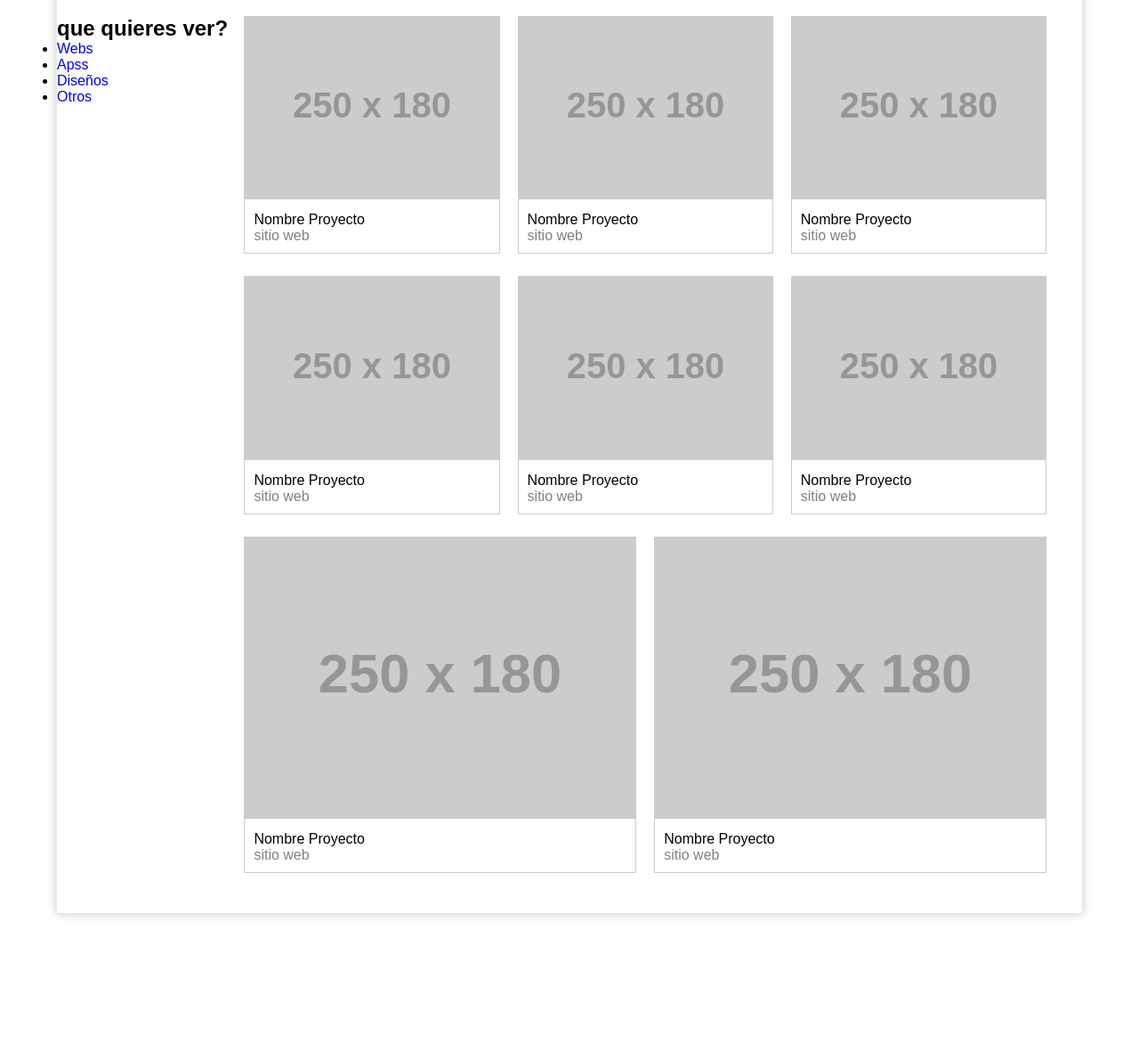
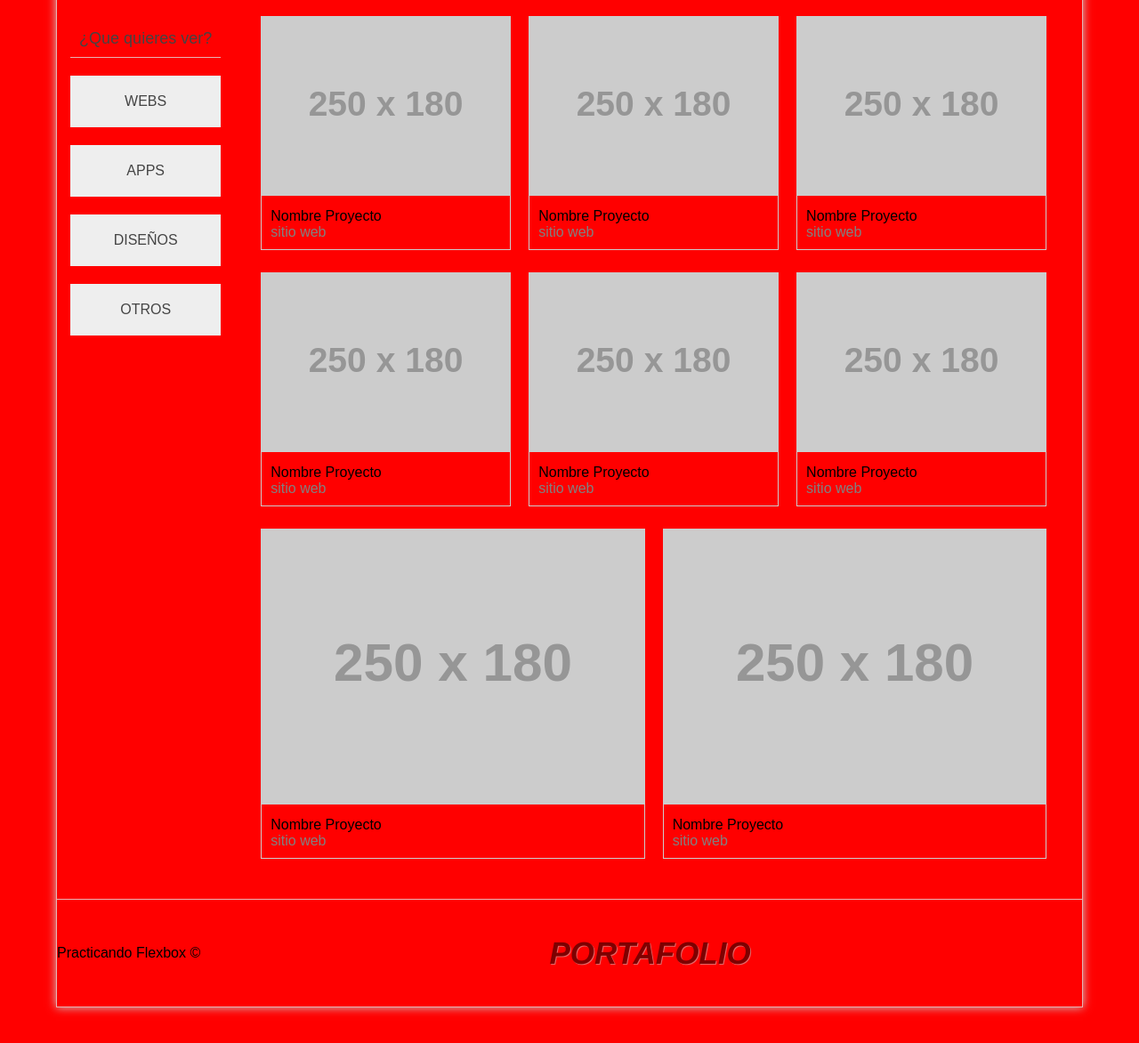
Before and after one commit to teopis117/aprendiendo_flexbox, a plain HTML site: page index.html in a window 1280 px wide. Shown: the part 164-1336 px from the top of the page at 89% size. Before the commit the page ends 1231 px from the top, so only its background shows below. Drawn offline with Linux system fonts and the light colour scheme; placeholder pictures from the web are drawn by us.

Commit message:
terminamos el proyecto viendo las cosas basicas de flexbox y teniendo un breve introducciona ellos

```diff
--- a/index.html
+++ b/index.html
@@ -47,12 +47,12 @@
 
 
                 <aside class="aside">
-                    <h2>que quieres ver?</h2>
+                    <h2>¿Que quieres ver?</h2>
 
                     <ul>
 
                         <li><a href="#">Webs</a></li>
-                        <li><a href="#">Apss</a></li>
+                        <li><a href="#">Apps</a></li>
                         <li><a href="#">Diseños</a></li>
                         <li><a href="#">Otros</a></li>
 
@@ -176,6 +176,22 @@
 
             <!-- fin de contenido -->
 
+            <footer class="footer">
+
+                <div class="logo">
+
+                    PORTAFOLIO
+
+                </div>
+                <div class="info">
+
+                    Practicando Flexbox &copy;
+
+                </div>
+
+            </footer>
+
+
         </div>
         <!-- fin del contenedor -->
 
--- a/styles.css
+++ b/styles.css
@@ -41,7 +41,10 @@ min-height: 600px;
 
 .logo
 {
-
+    font-family: Helvetica, sans-serif;
+    font-style: italic;
+    font-weight: 900;
+    font-size: 35px;
     flex-grow: 1;
     flex-basis: 65%;
     padding: 10px;
@@ -164,3 +167,96 @@ font-size: 16px;
 color: grey;
 
 }
+
+.aside
+{
+    flex-basis: 15%;
+    margin-right: 30px;
+    padding: 15px;
+    display: flex;
+    flex-direction: column;
+    flex-wrap: wrap;
+}
+
+
+
+.aside h2
+{
+
+    display: block;
+    width: 100%;
+    font-size: 18px;
+    font-weight: 100;
+    color: #444;
+    padding-bottom: 10px;
+    margin-bottom: 20px;
+    border-bottom:1px solid rgba(225, 225, 226, 0.8) ;
+    text-align: center;
+}
+
+.aside ul
+{
+
+    list-style: none;
+}
+
+.aside ul li
+{
+
+    padding-bottom: 20px;
+
+}
+
+.aside a
+{
+
+    text-align: center;
+    display: block;
+    padding: 20px;
+    background: #eee;
+    color: #444;
+    transition: all 300ms;
+    text-transform: uppercase;
+}
+
+.aside a:hover
+{
+
+    background: #444;
+    color: #eee;
+
+
+}
+
+
+.footer
+{
+    display: flex;
+    flex-flow: row wrap;
+    justify-content: flex-start;
+    height: 120px;
+    align-items: center;
+    border-top:1px solid rgba(225, 225, 226, 0.8)  ;
+}
+
+.footer .logo
+{
+opacity: 0.5;
+flex-basis: auto;
+flex-grow: 1;
+order: 2;
+}
+.footer .info
+{
+    flex-grow: 1;
+    order: 1;
+}
+
+@media only screen and (max-width:1350px)
+{
+body
+{
+    background-color: red;
+}
+
+}
```
